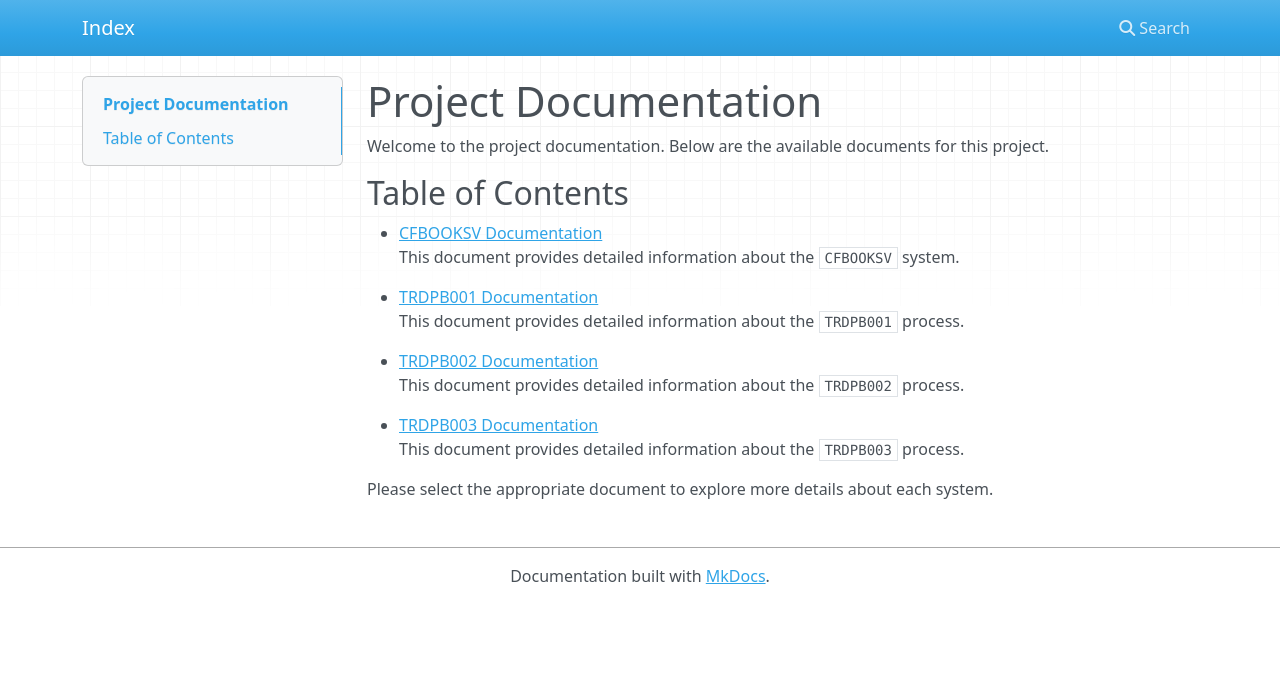
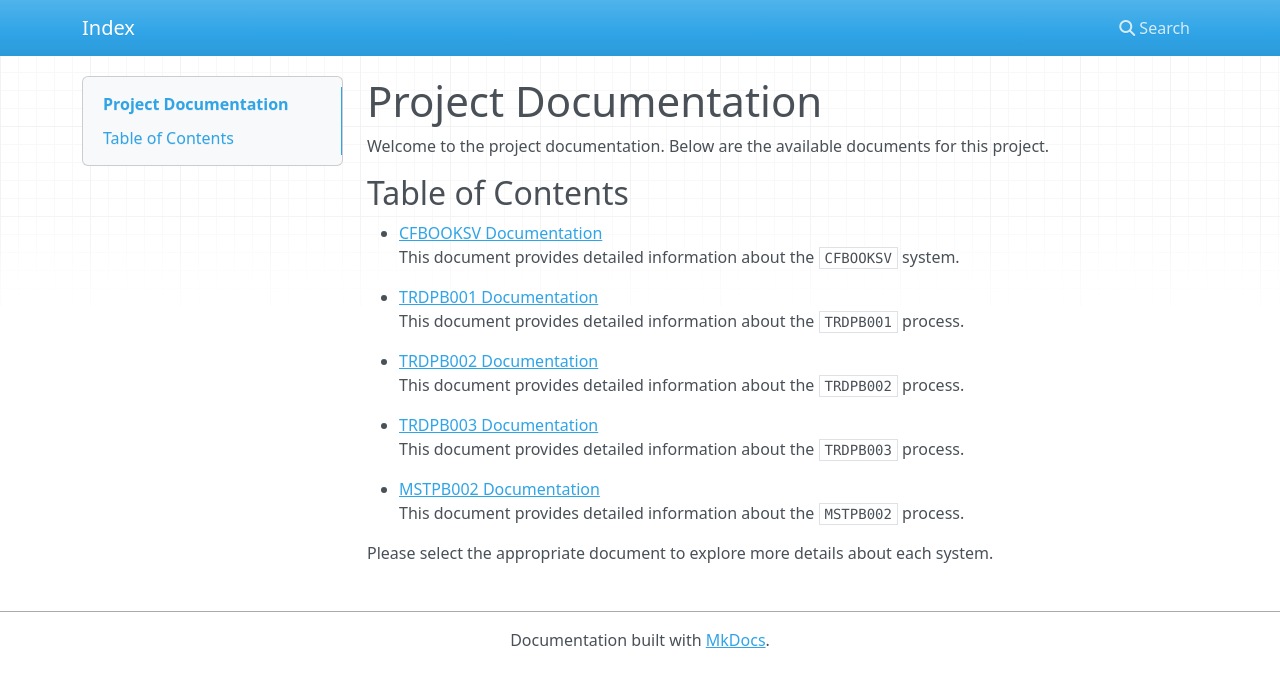
Before and after one commit to liubuss/demo-cobol-documentation, an MkDocs documentation site: the page built from docs/index.md, in a window 1280 px wide. Shown: the top 687 px of the page. Built offline with MkDocs 1.6.1, drawn with Linux system fonts in a browser that asks for light colours; nearby versions of some CDN libraries.

Commit message:
Update docs/index.md

```diff
--- a/docs/index.md
+++ b/docs/index.md
@@ -16,4 +16,7 @@ Welcome to the project documentation. Below are the available documents for this
 - [TRDPB003 Documentation](TRDPB003.md)
   This document provides detailed information about the `TRDPB003` process.
 
+- [MSTPB002 Documentation](MSTPB002.md)
+  This document provides detailed information about the `MSTPB002` process.
+
 Please select the appropriate document to explore more details about each system.
```
